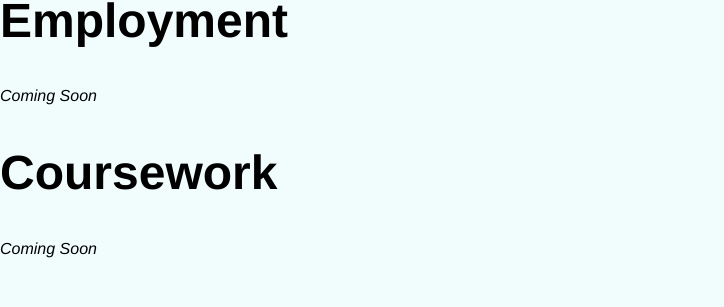
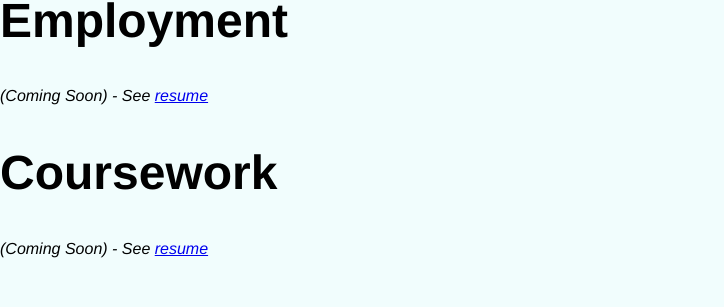
Before and after one commit to Leeway001Write/Leeway001Write.github.io, a React (Vite) app in the folder react-portfolio/: page / in a window 1280 px wide. Shown: the part 4800-5107 px from the top of the page, without its empty margins (0-724 px from the left). Built offline with nearby package versions, Linux system fonts and the light colour scheme.

Commit message:
Update Resume for Career Fair!

```diff
--- a/react-portfolio/src/App.tsx
+++ b/react-portfolio/src/App.tsx
@@ -80,12 +80,12 @@ function App() {
 
            <div id="employment" className="employment-page">
             <h2>Employment</h2>
-            <i>Coming Soon</i>
+            <i>(Coming Soon) - See <a href="#top">resume</a></i>
           </div>
 
           <div id="coursework" className="coursework-page">
             <h2>Coursework</h2>
-            <i>Coming Soon</i>
+            <i>(Coming Soon) - See <a href="#top">resume</a></i>
           </div>
         </div>
 
```
Also changed, not shown: 1 other file (tests, documents, lock files or other folders).
